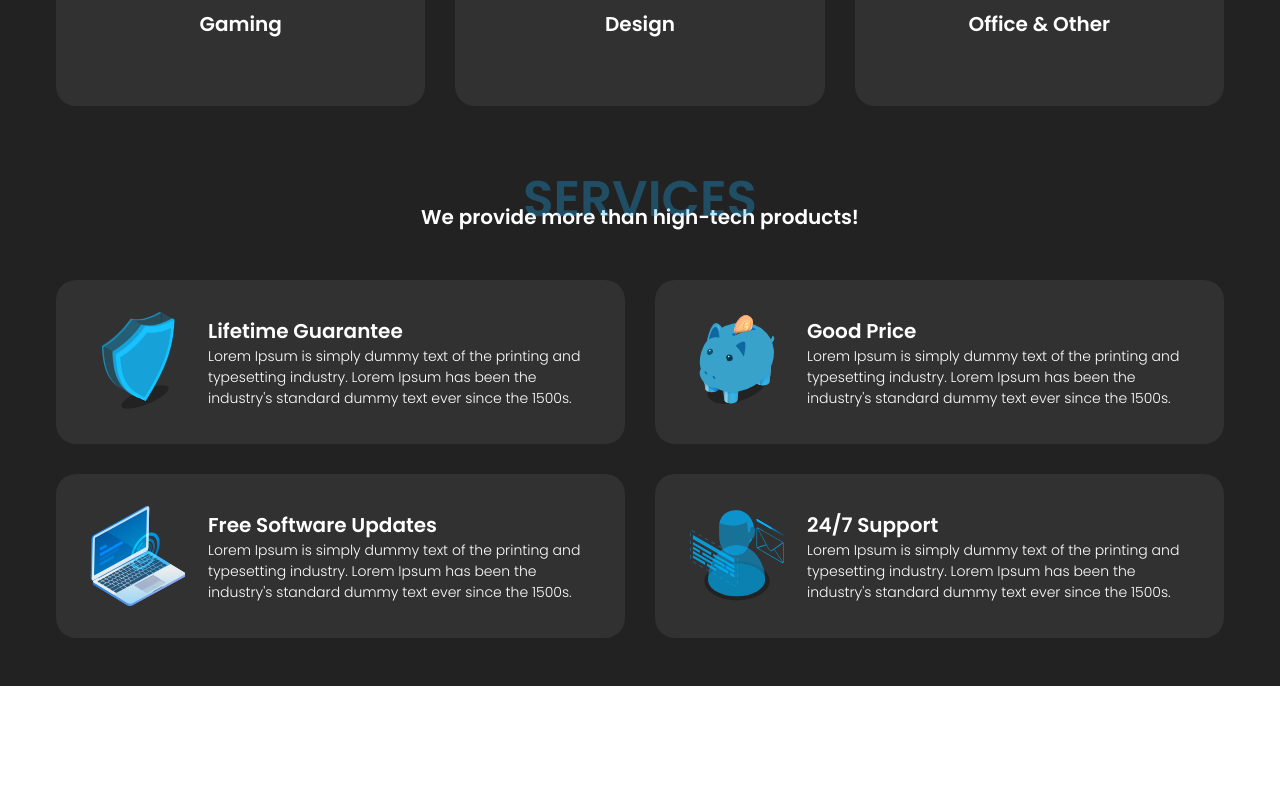
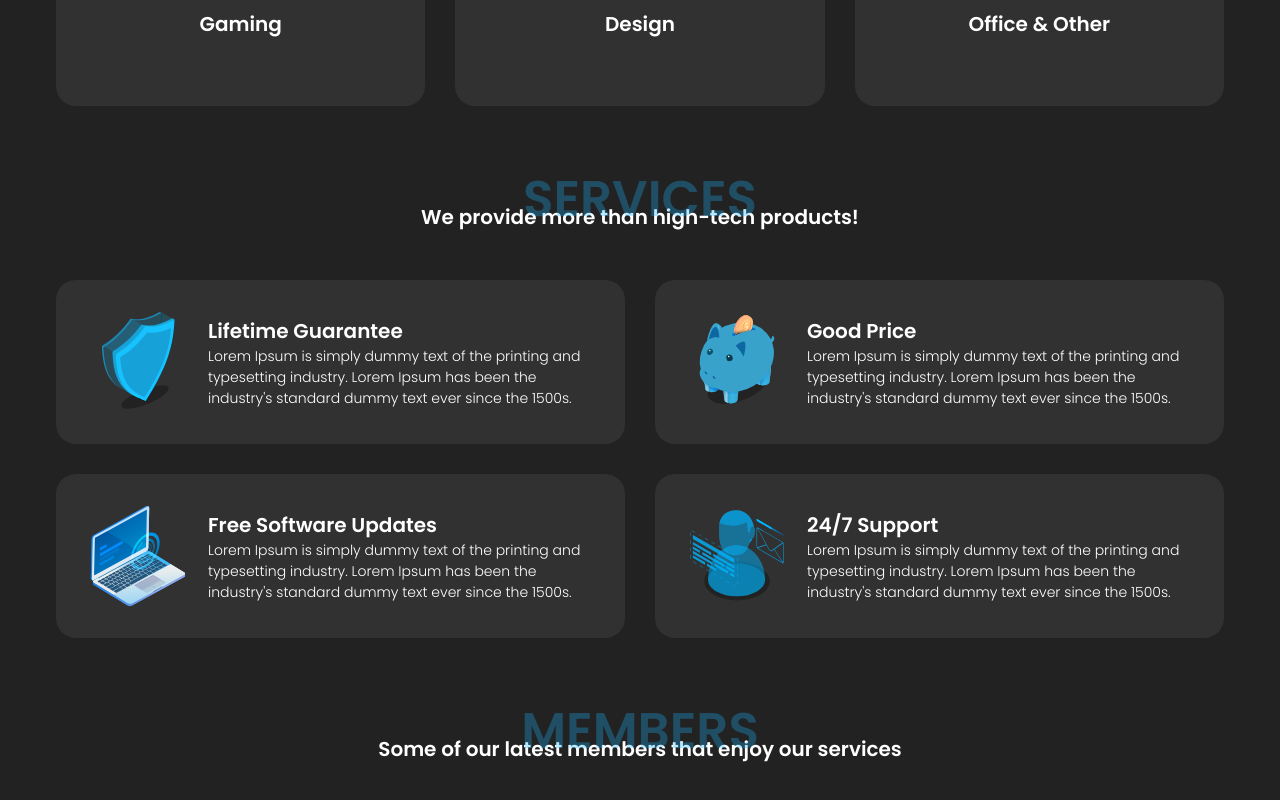
Before and after one commit to Tcodingg/techgear, a React (Create React App) app: page / in a window 1280 px wide. Shown: the part 1144-1944 px from the top of the page. Before the commit the page ends 1830 px from the top, so only its background shows below. Built offline with nearby package versions, Linux system fonts and the light colour scheme.

Commit message:
add members section and style it

```diff
--- a/src/App.js
+++ b/src/App.js
@@ -54,6 +54,17 @@ const App = () => {
                <Services />
             </div>
          </section>
+         {/* =======MEMBERS ============== */}
+         <section className="members section">
+            <div className="members-container content bd-container">
+               <div className="content-header-wrapper">
+                  <h1 className="title content-title">members</h1>
+                  <h2 className="sub-title content-sub-title">
+                     Some of our latest members that enjoy our services
+                  </h2>
+               </div>
+            </div>
+         </section>
       </div>
    );
 };
--- a/src/App.scss
+++ b/src/App.scss
@@ -54,6 +54,7 @@
       }
    }
 
+   // ============ SECTIONS =========== //
    .content-header-wrapper {
       position: relative;
       .content-title {
@@ -72,11 +73,6 @@
       .content-sub-title {
          text-align: center;
          z-index: 100;
-      }
-   }
-
-   .products {
-      .products-container {
       }
    }
 }
```
